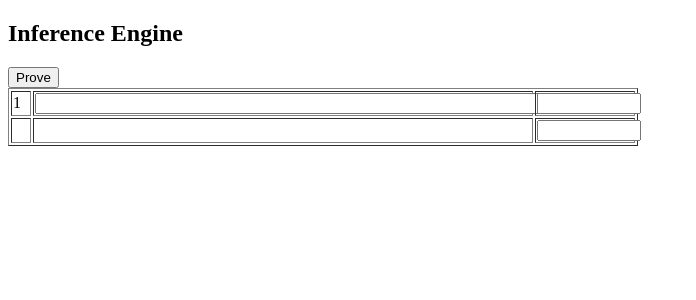
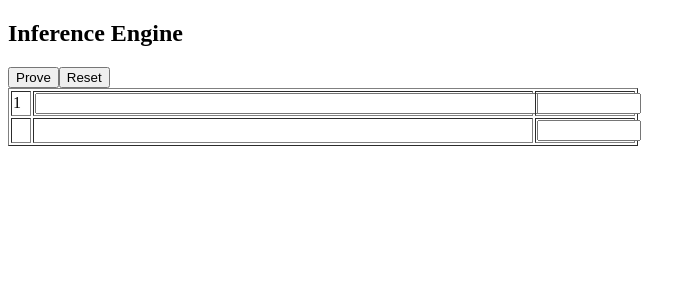
Before and after one commit to kittdotech/inference_engine, a Django app: page / in a window 1280 px wide. Shown: the top 300 px of the page, without its empty margins (0-696 px from the left). Run offline with Django 3.2, Linux system fonts and the light colour scheme; parts of the project's set-up code (start-up, migrations or seed data) failed here and were passed over.

Commit message:
Added Reset

```diff
--- a/inference_engine/templates/logic/index.html
+++ b/inference_engine/templates/logic/index.html
@@ -10,6 +10,11 @@
 
 var final_num2=1;
     $(document).ready(function () {
+
+        $(document).on('click','#reset', function(e) {
+
+            location.reload();
+        });
 
         $(document).on('click','#process', function(e) {
 
@@ -71,7 +76,7 @@ var final_num2=1;
 <body>
 <h2>Inference Engine</h2>
 
-<input type="button" id="process" value="Prove">
+<input type="button" id="process" value="Prove"><input type="button" id="reset" value="Reset">
 <table id="maintbl" border="1">
 <col width="20">
     <col width="500px">
```
